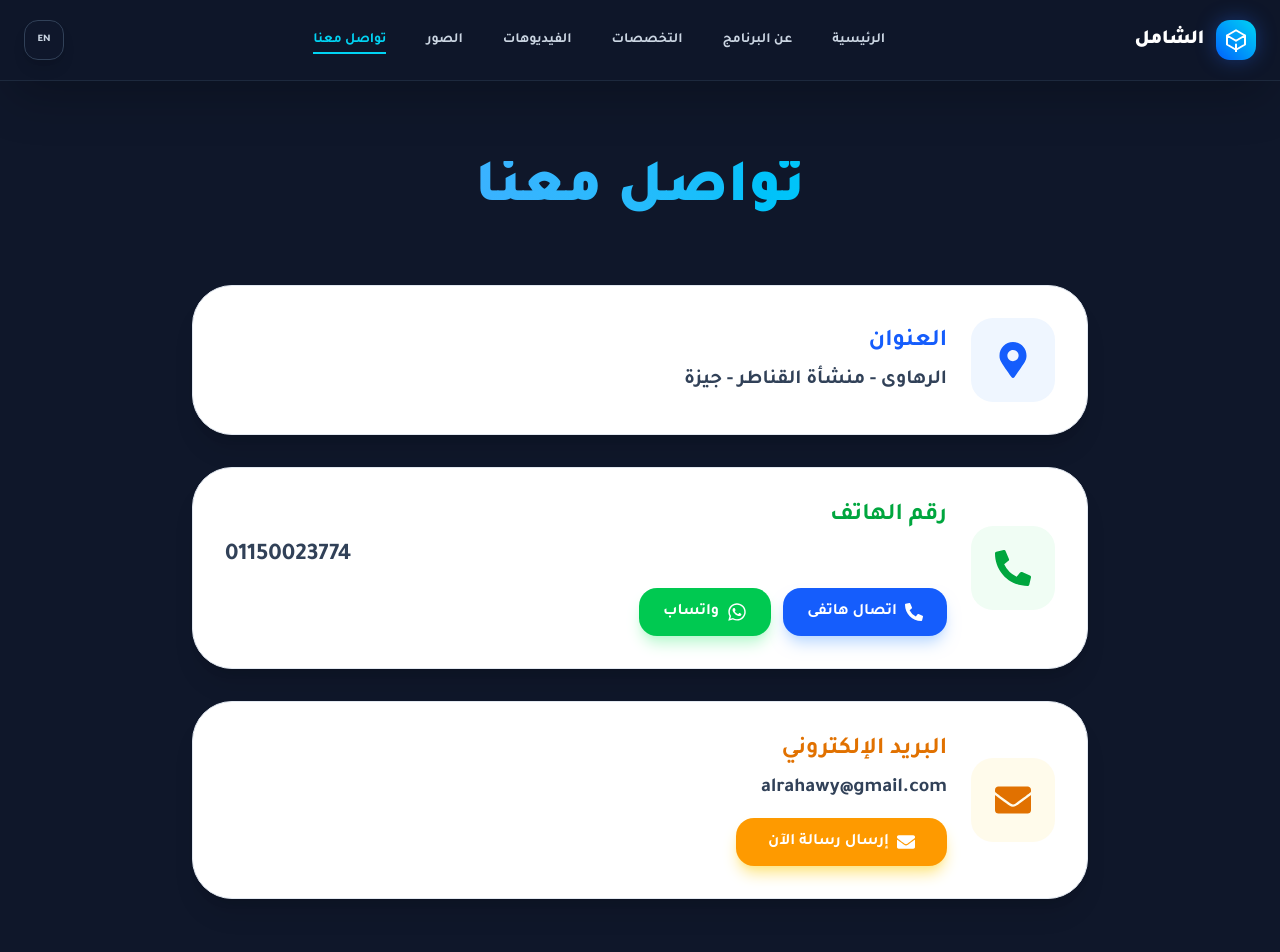
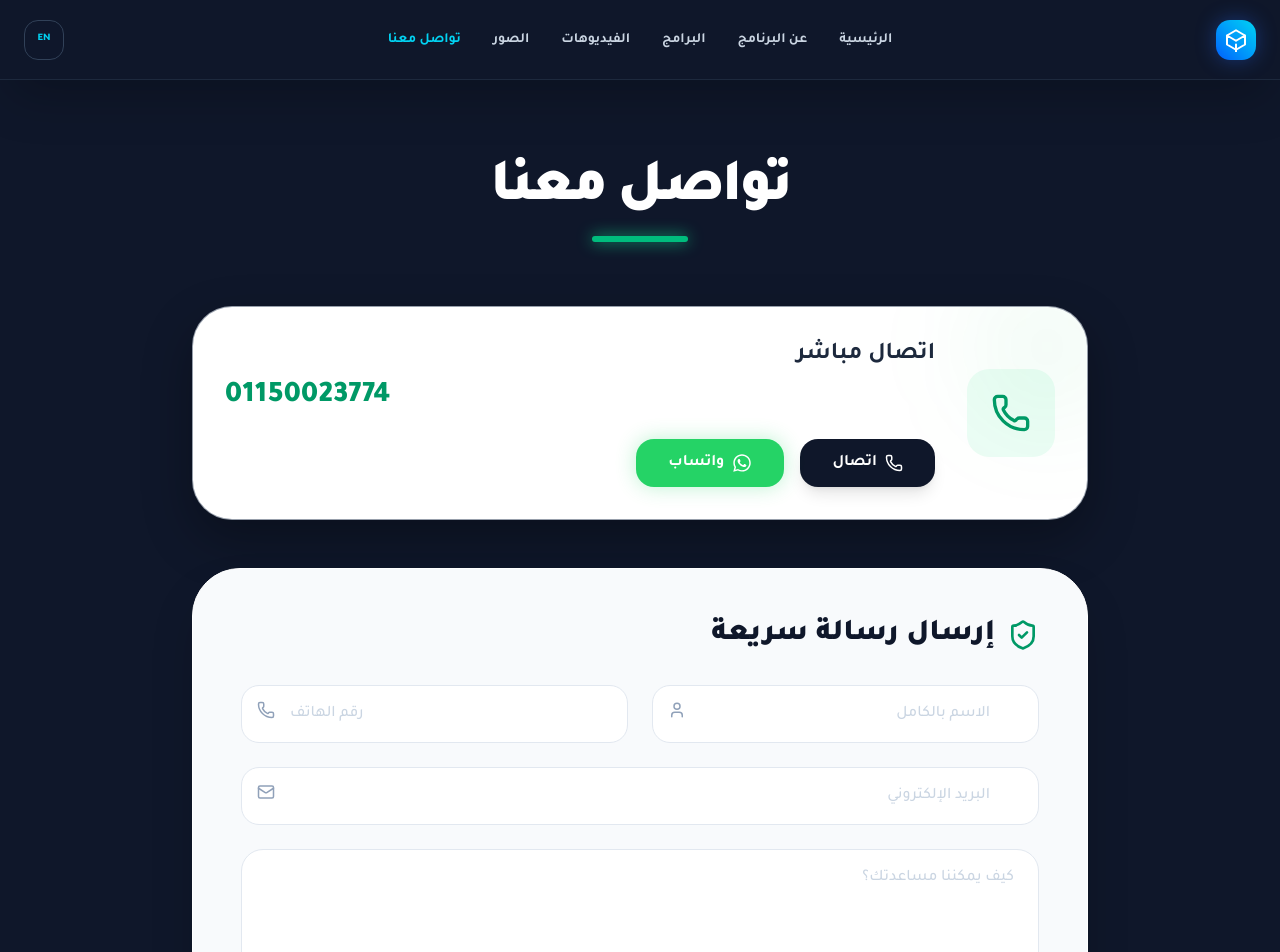
Before and after one commit to Al-Embratour/Al-Shamel, a Next.js app: page /contact in a window 1280 px wide. Shown: the top 952 px of the page. Built offline with nearby package versions, Linux system fonts and the light colour scheme.

Commit message:
Update all changes

```diff
--- a/package.json
+++ b/package.json
@@ -17,9 +17,11 @@
     "framer-motion": "^12.38.0",
     "lucide-react": "^1.11.0",
     "next": "16.2.4",
+    "nodemailer": "^8.0.7",
     "radix-ui": "^1.4.3",
     "react": "19.2.4",
     "react-dom": "19.2.4",
+    "react-google-recaptcha": "^3.1.0",
     "react-icons": "^5.6.0",
     "shadcn": "^4.5.0",
     "tailwind-merge": "^3.5.0",
--- a/src/app/contact/page.tsx
+++ b/src/app/contact/page.tsx
@@ -1,110 +1,129 @@
 "use client";
-import React from 'react';
+import React, { useState } from 'react';
 import { useLanguage } from '@/context/LanguageContext';
 import { motion } from 'framer-motion';
-// استيراد الأيقونات
-import { FaWhatsapp, FaPhoneAlt, FaEnvelope, FaMapMarkerAlt } from 'react-icons/fa';
+// استيراد أيقونة الواتساب من react-icons/fa
+import { FaWhatsapp } from 'react-icons/fa';
+import { Phone, Send, User, Mail, ShieldCheck } from 'lucide-react';
 
 const ContactPage = () => {
   const { lang } = useLanguage();
+  const [isSubmitting, setIsSubmitting] = useState(false);
+  const [result, setResult] = useState("");
 
   const phoneNumber = "01150023774";
-  const emailAddress = "alrahawy@gmail.com";
-  const whatsappMessage = lang === 'ar' ? "السلام عليكم، أريد الاستفسار عن خدماتكم" : "Hello, I want to inquire about your services";
+  const whatsappMessage = lang === 'ar' ? "السلام عليكم، أريد الاستفسار عن برنامج الشامل" : "Hello, I want to inquire about Al-Shamel program";
+
+  const handleSubmit = async (event: any) => {
+    event.preventDefault();
+
+    setIsSubmitting(true);
+    setResult(lang === 'ar' ? "جاري الإرسال..." : "Sending...");
+
+    const formData = new FormData(event.target);
+    const payload = Object.fromEntries(formData.entries());
+
+    try {
+      const response = await fetch("/api/contact", {
+        method: "POST",
+        headers: { "Content-Type": "application/json" },
+        body: JSON.stringify(payload)
+      });
+
+      if (response.ok) {
+        setResult(lang === 'ar' ? "✅ تم الإرسال بنجاح!" : "✅ Sent successfully!");
+        event.target.reset();
+      } else {
+        setResult(lang === 'ar' ? "❌ حدث خطأ في الإرسال" : "❌ Sending failed");
+      }
+    } catch (error) {
+      setResult(lang === 'ar' ? "❌ مشكلة في الاتصال بالسيرفر" : "❌ Server connection error");
+    } finally {
+      setIsSubmitting(false);
+    }
+  };
 
   return (
-    <main className="min-h-screen bg-[#0f172a] py-20 px-6 font-sans" dir={lang === 'ar' ? 'rtl' : 'ltr'}>
+    <main className="min-h-screen bg-[#0f172a] py-20 px-6" dir={lang === 'ar' ? 'rtl' : 'ltr'}>
       <div className="max-w-4xl mx-auto">
 
         <div className="text-center mb-16">
           <motion.h1
             initial={{ opacity: 0, y: -20 }}
             animate={{ opacity: 1, y: 0 }}
-            className="text-4xl md:text-6xl font-black text-transparent bg-clip-text bg-gradient-to-r from-blue-400 to-cyan-400 mb-4 uppercase"
+            className="text-4xl md:text-6xl font-black text-white mb-4 uppercase tracking-tighter"
           >
             {lang === 'ar' ? 'تواصل معنا' : 'Contact Us'}
           </motion.h1>
+          <div className="h-1.5 w-24 bg-emerald-500 mx-auto rounded-full shadow-[0_0_15px_#10b981]" />
         </div>
 
-        <div className="grid grid-cols-1 gap-8">
+        <div className="grid grid-cols-1 gap-12">
 
-          {/* كارت العنوان */}
+          {/* كارت التواصل السريع - مع أيقونة الواتساب الجديدة */}
           <motion.div
-            initial={{ opacity: 0, scale: 0.95 }}
-            animate={{ opacity: 1, scale: 1 }}
-            className="bg-white p-8 rounded-[2.5rem] border border-slate-200 shadow-xl flex flex-col md:flex-row items-center gap-6"
+            whileHover={{ y: -5 }}
+            className="bg-white p-8 rounded-[2.5rem] flex flex-col md:flex-row items-center gap-8 shadow-[0_20px_50px_rgba(0,0,0,0.3)] border border-slate-700/50 relative overflow-hidden"
           >
-            <div className="text-4xl text-blue-600 bg-blue-50 p-6 rounded-3xl">
-              <FaMapMarkerAlt />
+            {/* لمسة ديكورية باللون الأخضر خلف الأيقونة */}
+            <div className="absolute -top-10 -right-10 w-40 h-40 bg-green-500/5 rounded-full blur-[50px]" />
+
+            <div className="text-emerald-600 bg-emerald-50 p-6 rounded-3xl shrink-0">
+              <Phone size={40} />
             </div>
             <div className="text-center md:text-start flex-1">
-              <h3 className="text-2xl font-bold text-blue-600 mb-2">{lang === 'ar' ? 'العنوان' : 'Address'}</h3>
-              <p className="text-slate-700 font-bold text-xl">
-                {lang === 'ar' ? 'الرهاوى - منشأة القناطر - جيزة' : 'El Rahawy, Manshiyat Al Kanater, Giza'}
-              </p>
-            </div>
-          </motion.div>
-
-          {/* كارت الهاتف (اتصال + واتساب) */}
-          <motion.div
-            initial={{ opacity: 0, scale: 0.95 }}
-            animate={{ opacity: 1, scale: 1 }}
-            className="bg-white p-8 rounded-[2.5rem] border border-slate-200 shadow-xl flex flex-col md:flex-row items-center gap-6"
-          >
-            <div className="text-4xl text-green-600 bg-green-50 p-6 rounded-3xl">
-              <FaPhoneAlt />
-            </div>
-            <div className="text-center md:text-start flex-1">
-              <h3 className="text-2xl font-bold text-green-600 mb-2">{lang === 'ar' ? 'رقم الهاتف' : 'Phone'}</h3>
-              <p className="text-slate-700 font-bold text-2xl mb-4" dir="ltr">{phoneNumber}</p>
-
-              <div className="flex flex-wrap gap-3 justify-center md:justify-start">
-                {/* زر الاتصال */}
-                <a
-                  href={`tel:${phoneNumber}`}
-                  className="bg-blue-600 hover:bg-blue-700 text-white px-6 py-3 rounded-2xl font-bold flex items-center gap-2 transition-all active:scale-95 shadow-lg shadow-blue-200"
-                >
-                  <FaPhoneAlt className="text-lg" />
-                  <span>{lang === 'ar' ? 'اتصال هاتفى' : 'Call Now'}</span>
+              <h3 className="text-2xl font-bold text-slate-800 mb-2">{lang === 'ar' ? 'اتصال مباشر' : 'Quick Call'}</h3>
+              <p className="text-emerald-600 font-black text-3xl mb-6" dir="ltr">{phoneNumber}</p>
+              <div className="flex gap-4 justify-center md:justify-start">
+                <a href={`tel:${phoneNumber}`} className="bg-[#0f172a] text-white px-8 py-3 rounded-2xl font-bold flex items-center gap-2 hover:bg-slate-800 transition-all shadow-lg">
+                  <Phone size={18} /> <span>{lang === 'ar' ? 'اتصال' : 'Call'}</span>
                 </a>
-
-                {/* زر الواتساب */}
-                <a
-                  href={`https://wa.me/${phoneNumber}?text=${encodeURIComponent(whatsappMessage)}`}
-                  target="_blank"
-                  rel="noopener noreferrer"
-                  className="bg-green-500 hover:bg-green-600 text-white px-6 py-3 rounded-2xl font-bold flex items-center gap-2 transition-all active:scale-95 shadow-lg shadow-green-200"
-                >
-                  <FaWhatsapp className="text-xl" />
-                  <span>{lang === 'ar' ? 'واتساب' : 'WhatsApp'}</span>
+                {/* زر الواتساب مع الأيقونة الجديدة ولون الواتساب الرسمي */}
+                <a href={`https://wa.me/${phoneNumber}?text=${encodeURIComponent(whatsappMessage)}`} target="_blank" className="bg-[#25D366] text-white px-8 py-3 rounded-2xl font-bold flex items-center gap-2 hover:bg-[#20bd5a] transition-all shadow-[0_0_20px_rgba(37,211,102,0.3)]">
+                  <FaWhatsapp size={20} /> <span>{lang === 'ar' ? 'واتساب' : 'WhatsApp'}</span>
                 </a>
               </div>
             </div>
           </motion.div>
 
-          {/* كارت البريد الإلكتروني */}
-          <motion.div
-            initial={{ opacity: 0, scale: 0.95 }}
-            animate={{ opacity: 1, scale: 1 }}
-            className="bg-white p-8 rounded-[2.5rem] border border-slate-200 shadow-xl flex flex-col md:flex-row items-center gap-6"
-          >
-            <div className="text-4xl text-amber-600 bg-amber-50 p-6 rounded-3xl">
-              <FaEnvelope />
-            </div>
-            <div className="text-center md:text-start flex-1">
-              <h3 className="text-2xl font-bold text-amber-600 mb-2">{lang === 'ar' ? 'البريد الإلكتروني' : 'Email'}</h3>
-              <p className="text-slate-700 font-bold text-xl mb-4">{emailAddress}</p>
+          {/* الفورم */}
+          <motion.div className="bg-slate-50 p-8 md:p-12 rounded-[3rem] shadow-2xl relative border border-white">
+            <h2 className="text-3xl font-black text-[#0f172a] mb-8 flex items-center gap-3">
+              <ShieldCheck className="text-emerald-600" size={32} />
+              {lang === 'ar' ? 'إرسال رسالة سريعة' : 'Quick Message'}
+            </h2>
 
-              <a
-                href={`mailto:${emailAddress}`}
-                className="inline-flex items-center gap-2 bg-amber-500 hover:bg-amber-600 text-white px-8 py-3 rounded-2xl font-bold transition-all active:scale-95 shadow-lg shadow-amber-200"
+            <form onSubmit={handleSubmit} className="space-y-6">
+              <div className="grid grid-cols-1 md:grid-cols-2 gap-6">
+                <div className="relative">
+                  <User className="absolute left-4 top-4 text-slate-400" size={18} />
+                  <input type="text" name="name" required className="w-full bg-white border border-slate-200 rounded-2xl py-4 px-12 text-slate-900 outline-none focus:border-emerald-500 font-medium transition-all placeholder:text-slate-300" placeholder={lang === 'ar' ? 'الاسم بالكامل' : 'Full Name'} />
+                </div>
+                <div className="relative">
+                  <Phone className="absolute left-4 top-4 text-slate-400" size={18} />
+                  <input type="tel" name="phone" required className="w-full bg-white border border-slate-200 rounded-2xl py-4 px-12 text-slate-900 outline-none focus:border-emerald-500 font-medium transition-all placeholder:text-slate-300" placeholder={lang === 'ar' ? 'رقم الهاتف' : 'Phone Number'} />
+                </div>
+              </div>
+
+              <div className="relative">
+                <Mail className="absolute left-4 top-4 text-slate-400" size={18} />
+                <input type="email" name="email" required className="w-full bg-white border border-slate-200 rounded-2xl py-4 px-12 text-slate-900 outline-none focus:border-emerald-500 font-medium transition-all placeholder:text-slate-300" placeholder={lang === 'ar' ? 'البريد الإلكتروني' : 'Email Address'} />
+              </div>
+
+              <textarea name="message" rows={4} required className="w-full bg-white border border-slate-200 rounded-3xl py-4 px-6 text-slate-900 outline-none focus:border-emerald-500 font-medium resize-none transition-all placeholder:text-slate-300" placeholder={lang === 'ar' ? 'كيف يمكننا مساعدتك؟' : 'How can we help you?'}></textarea>
+
+              <button
+                type="submit"
+                disabled={isSubmitting}
+                className={`w-full py-5 rounded-2xl font-black text-xl flex items-center justify-center gap-3 transition-all ${isSubmitting ? 'bg-slate-300 text-slate-500 cursor-not-allowed' : 'bg-emerald-600 hover:bg-emerald-700 text-white shadow-xl shadow-emerald-200'}`}
               >
-                <FaEnvelope className="text-lg" />
-                <span>{lang === 'ar' ? 'إرسال رسالة الآن' : 'Send Message Now'}</span>
-              </a>
-            </div>
+                <Send size={22} />
+                <span>{isSubmitting ? (lang === 'ar' ? 'جاري الإرسال...' : 'Sending...') : (lang === 'ar' ? 'إرسال الآن' : 'Send Now')}</span>
+              </button>
+
+              {result && <p className="text-center font-bold text-emerald-600 mt-4">{result}</p>}
+            </form>
           </motion.div>
-
         </div>
       </div>
     </main>
--- a/src/app/videos/page.tsx
+++ b/src/app/videos/page.tsx
@@ -42,7 +42,7 @@ const VideosPage = () => {
   return (
     <main className="min-h-screen bg-[#0f172a] text-white py-20 px-6">
       <div className="max-w-6xl mx-auto">
-        <h1 className="text-4xl font-black mb-12 text-center text-transparent bg-clip-text bg-gradient-to-r from-blue-400 to-cyan-400">
+        <h1 className="text-2xl font-black mb-12 text-center text-transparent bg-clip-text bg-gradient-to-r from-blue-400 to-cyan-400">
           {lang === 'ar' ? "شروحات البرنامج" : "Program Tutorials"}
         </h1>
 
--- a/src/components/home/Hero.tsx
+++ b/src/components/home/Hero.tsx
@@ -34,7 +34,7 @@ const Hero = () => {
         <motion.h1
           initial={{ opacity: 0, y: -20 }}
           animate={{ opacity: 1, y: 0 }}
-          className="text-5xl md:text-8xl font-black text-white mb-4 tracking-tighter drop-shadow-2xl"
+          className="text-5xl md:text-6xl font-black text-white mb-4 tracking-tighter drop-shadow-2xl"
         >
           {t.heroTitle}
         </motion.h1>
--- a/src/components/layout/Navbar.tsx
+++ b/src/components/layout/Navbar.tsx
@@ -1,5 +1,5 @@
 "use client";
-import React, { useState } from 'react'; // أضفنا useState هنا
+import React, { useState, useEffect } from 'react';
 import Link from 'next/link';
 import { usePathname } from 'next/navigation';
 import { useLanguage } from '@/context/LanguageContext';
@@ -7,109 +7,79 @@ import { useLanguage } from '@/context/LanguageContext';
 const Navbar = () => {
   const { lang, toggleLanguage, t } = useLanguage();
   const pathname = usePathname();
+  const [isMenuOpen, setIsMenuOpen] = useState(false);
 
-  // حالة التحكم في منيو الموبايل
-  const [isMenuOpen, setIsMenuOpen] = useState(false);
+  // منع السكرول لما المنيو يفتح عشان الكلام ميتداخلش وأنت بتحرك صباعك
+  useEffect(() => {
+    if (isMenuOpen) {
+      document.body.style.overflow = 'hidden';
+    } else {
+      document.body.style.overflow = 'unset';
+    }
+  }, [isMenuOpen]);
 
   const navLinks = [
     { name: t.home, href: "/" },
     { name: t.about, href: "/about" },
-    { name: lang === 'ar' ? "التخصصات" : "Solutions", href: "/fields" },
+    { name: lang === 'ar' ? "البرامج" : "Programs", href: "/fields" },
     { name: t.videos, href: "/videos" },
     { name: t.photos, href: "/photos" },
     { name: t.contact, href: "/contact" },
   ];
 
   return (
-    <nav className="w-full bg-[#0f172a]/95 backdrop-blur-xl shadow-2xl border-b border-slate-800 sticky top-0 z-50">
-      <div className="max-w-7xl mx-auto px-6 h-20 flex items-center justify-between">
+    <>
+      <nav className="w-full bg-[#0f172a] shadow-2xl border-b border-slate-800 sticky top-0 z-[100] h-20">
+        <div className="max-w-7xl mx-auto px-6 h-full flex items-center justify-between">
 
           {/* اللوجو */}
-        <Link href="/" className="flex items-center gap-3 group cursor-pointer z-[60]">
-          <div className="relative w-10 h-10 flex items-center justify-center bg-gradient-to-tr from-blue-600 to-cyan-400 rounded-xl transform group-hover:rotate-12 transition-all duration-300 shadow-[0_0_20px_rgba(37,99,235,0.4)]">
+          <Link href="/" className="flex items-center gap-3 z-[110]">
+            <div className="w-10 h-10 flex items-center justify-center bg-gradient-to-tr from-blue-600 to-cyan-400 rounded-xl shadow-[0_0_20px_rgba(37,99,235,0.4)]">
               <svg xmlns="http://www.w3.org/2000/svg" fill="none" viewBox="0 0 24 24" strokeWidth={2} stroke="white" className="w-6 h-6">
                 <path strokeLinecap="round" strokeLinejoin="round" d="M21 7.5l-9-5.25L3 7.5m18 0l-9 5.25m9-5.25v9l-9 5.25M3 7.5l9 5.25M3 7.5v9l9 5.25m0-5.25v9" />
               </svg>
             </div>
-          <div className="flex flex-col leading-tight">
-            <span className="text-xl font-black tracking-tight text-white uppercase">{t.title}</span>
-          </div>
+            <span className="text-xl font-black text-white uppercase hidden xs:block">{t.title}</span>
           </Link>
 
-        {/* اللينكات للكمبيوتر (Desktop) */}
-        <div className="hidden md:flex items-center gap-8 lg:gap-10">
-          {navLinks.map((link) => {
-            const isActive = pathname === link.href;
-            return (
+          {/* لينكات الديسكتوب */}
+          <div className="hidden md:flex items-center gap-8">
+            {navLinks.map((link) => (
+              <Link key={link.href} href={link.href} className={`text-sm font-bold ${pathname === link.href ? 'text-cyan-400' : 'text-slate-300'}`}>
+                {link.name}
+              </Link>
+            ))}
+          </div>
+
+          {/* الزراير (اللغة + الهامبرجر) */}
+          <div className="flex items-center gap-3 z-[110]">
+            <button onClick={toggleLanguage} className="w-10 h-10 rounded-xl border border-slate-700 bg-slate-900 text-cyan-400 text-[10px] font-black">
+              {lang === 'ar' ? 'EN' : 'AR'}
+            </button>
+
+            <button onClick={() => setIsMenuOpen(!isMenuOpen)} className="md:hidden w-10 h-10 rounded-xl border border-slate-700 bg-slate-900 text-cyan-400 flex items-center justify-center">
+              {isMenuOpen ? '✕' : '☰'}
+            </button>
+          </div>
+        </div>
+      </nav>
+
+      {/* المنيو المنفصل تماماً عن الـ Nav */}
+      <div className={`fixed inset-0 bg-[#0f172a] z-[105] flex flex-col items-center justify-center transition-all duration-300 md:hidden ${isMenuOpen ? 'visible opacity-100' : 'invisible opacity-0'}`}>
+        <div className="flex flex-col items-center gap-10">
+          {navLinks.map((link) => (
             <Link
               key={link.href}
               href={link.href}
-                className={`relative text-sm font-bold transition-all duration-300
-                  ${isActive ? 'text-cyan-400' : 'text-slate-300 hover:text-white'}`}
-              >
-                {link.name}
-                <span className={`absolute -bottom-1 left-0 h-0.5 bg-cyan-400 transition-all duration-300
-                  ${isActive ? 'w-full' : 'w-0'}`}
-                />
-              </Link>
-            );
-          })}
-        </div>
-
-        {/* أدوات الموبايل واللغة */}
-        <div className="flex items-center gap-3 md:gap-5">
-          {/* زر اللغة */}
-          <button
-            onClick={toggleLanguage}
-            className="flex items-center justify-center w-10 h-10 rounded-xl border border-slate-700 bg-slate-900 text-slate-300 hover:text-white transition-all active:scale-95 shadow-lg group"
-          >
-            <span className="text-[10px] font-black uppercase group-hover:text-cyan-400 transition-colors">
-              {lang === 'ar' ? 'EN' : 'AR'}
-            </span>
-          </button>
-
-          {/* زر الهامبرجر للموبايل */}
-          <button
-            onClick={() => setIsMenuOpen(!isMenuOpen)}
-            className="md:hidden flex items-center justify-center w-10 h-10 rounded-xl border border-slate-700 bg-slate-900 text-cyan-400 shadow-lg z-[60]"
-          >
-            {isMenuOpen ? (
-              <svg xmlns="http://www.w3.org/2000/svg" className="h-6 w-6" fill="none" viewBox="0 0 24 24" stroke="currentColor">
-                <path strokeLinecap="round" strokeLinejoin="round" strokeWidth={2} d="M6 18L18 6M6 6l12 12" />
-              </svg>
-            ) : (
-              <svg xmlns="http://www.w3.org/2000/svg" className="h-6 w-6" fill="none" viewBox="0 0 24 24" stroke="currentColor">
-                <path strokeLinecap="round" strokeLinejoin="round" strokeWidth={2} d="M4 6h16M4 12h16m-7 6h7" />
-              </svg>
-            )}
-          </button>
-        </div>
-      </div>
-
-      {/* قائمة الموبايل المنسدلة */}
-      <div
-        className={`fixed inset-0 bg-[#0f172a]/98 backdrop-blur-2xl z-[55] transition-all duration-500 md:hidden ${
-          isMenuOpen ? 'opacity-100 translate-x-0' : 'opacity-0 translate-x-full pointer-events-none'
-        }`}
-      >
-        <div className="flex flex-col items-center justify-center h-full gap-8 p-10">
-          {navLinks.map((link) => {
-            const isActive = pathname === link.href;
-            return (
-              <Link
-                key={link.href}
-                href={link.href}
-                onClick={() => setIsMenuOpen(false)} // يغلق المنيو عند الضغط
-                className={`text-2xl font-black transition-all duration-300
-                  ${isActive ? 'text-cyan-400 scale-110' : 'text-slate-300 hover:text-white'}`}
+              onClick={() => setIsMenuOpen(false)}
+              className={`text-3xl font-black ${pathname === link.href ? 'text-cyan-400' : 'text-slate-300'}`}
             >
               {link.name}
             </Link>
-            );
-          })}
+          ))}
         </div>
       </div>
-    </nav>
+    </>
   );
 };
 
```
Also changed, not shown: src/app/about/page.tsx (+48 -91 lines), src/app/api/contact/route.ts (added, +41 -0 lines), src/app/fields/page.tsx (+5 -5 lines), src/context/LanguageContext.tsx (+26 -63 lines), 1 other file (tests, documents, lock files or other folders). Lines whose indentation alone changed are shown as unchanged.
